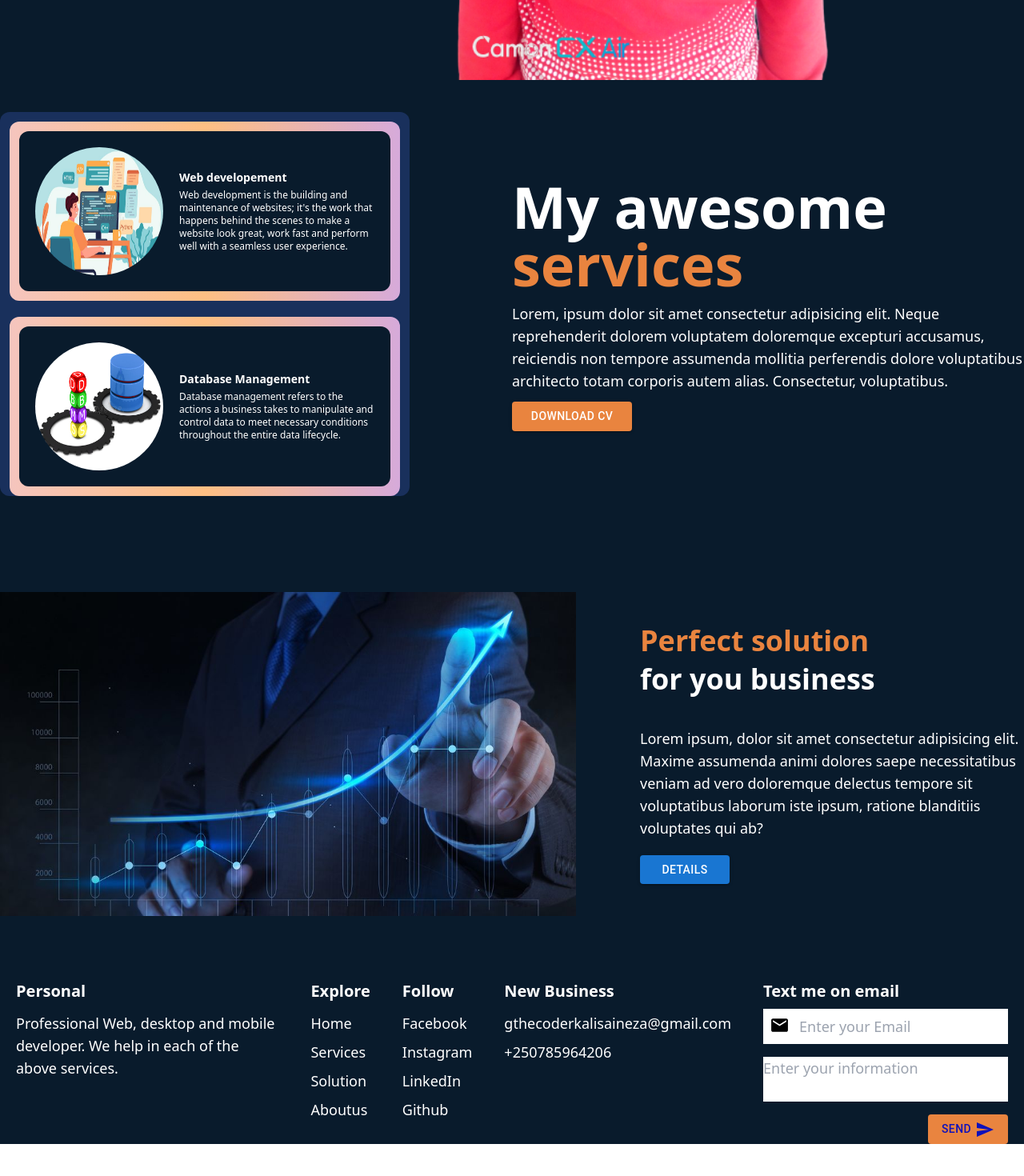
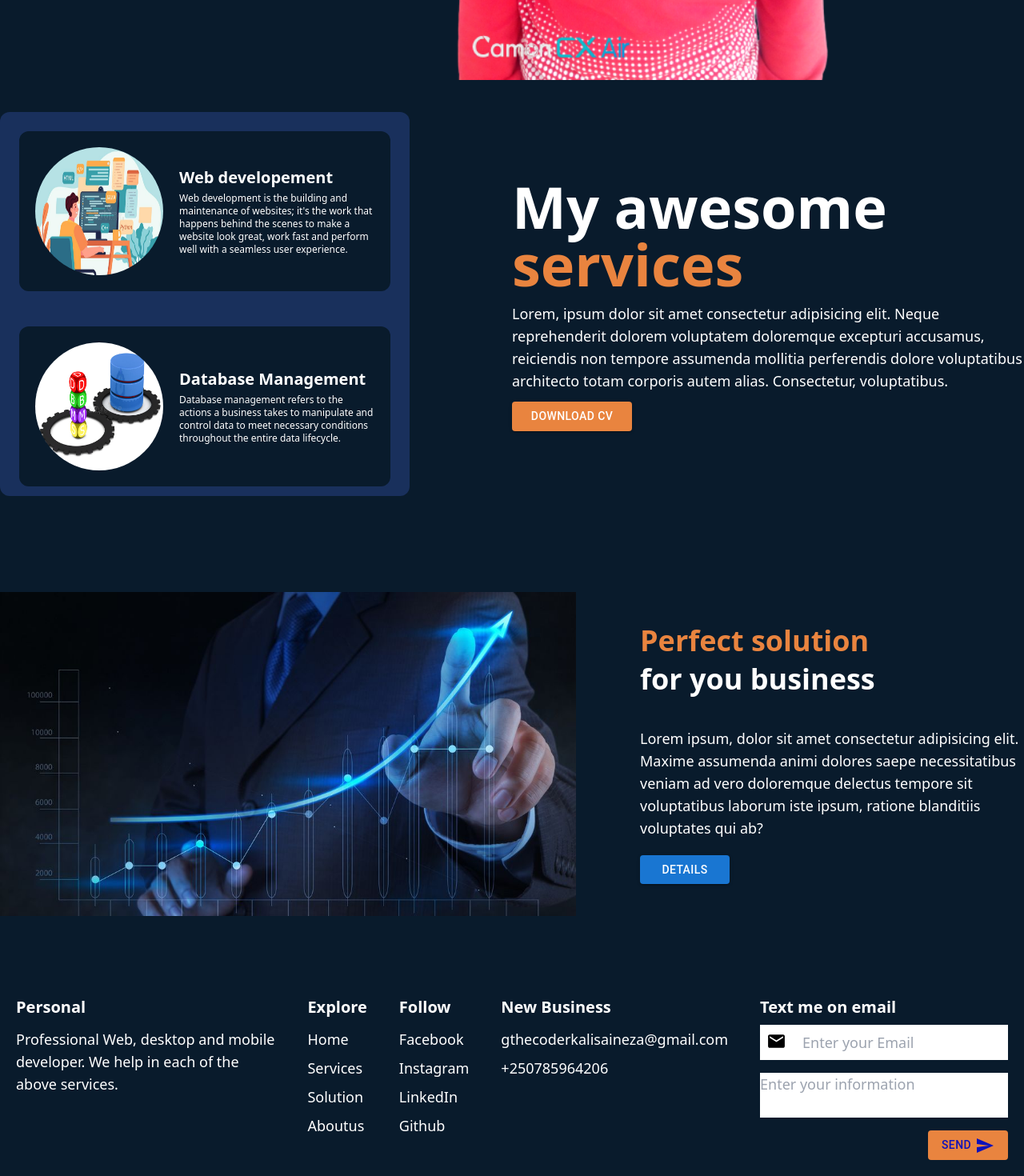
Before and after one commit to the-coder-kalisa/portofolio, a React (Vite) app: page / in a window 1280 px wide. Shown: the part 832-2302 px from the top of the page at 80% size. Before the commit the page ends 2262 px from the top, so only its background shows below. Built offline with nearby package versions, Linux system fonts and the light colour scheme.

Commit message:
finished page

```diff
--- a/src/components/Footer.tsx
+++ b/src/components/Footer.tsx
@@ -9,9 +9,9 @@ function Footer() {
   const { phone, mode } = useSelector<State, State>((state) => state);
   const [font, setFont] = useState<boolean>(true);
   useEffect(() => {
-    if(phone === "tablet" || phone === "phone"){
+    if (phone === "tablet" || phone === "phone") {
       setFont(false);
-    }else{
+    } else {
       setFont(true);
     }
   }, [phone]);
@@ -23,7 +23,7 @@ function Footer() {
   return (
     <div
       id="aboutus"
-      className={`text-white flex px-5 ${
+      className={`text-white py-5 flex justify-between px-5 ${
         mode ? "bg-transparent" : "bg-[#091b2c]"
       } ${transition} ${!font ? "flex-col gap-5" : "gap-10"}`}
     >
@@ -72,10 +72,18 @@ function Footer() {
                 <ChevronRight
                   style={
                     !drops.includes(index)
-                      ? { transitionDuration: "500ms" }
+                      ? {
+                          transitionProperty: "all",
+                          transitionTimingFunction:
+                            "cubic-bezier(0.4, 0, 0.2, 1)",
+                          transitionDuration: "100ms",
+                        }
                       : {
                           transform: "rotate(90deg)",
-                          transitionDuration: "500ms",
+                          transitionProperty: "all",
+                          transitionTimingFunction:
+                            "cubic-bezier(0.4, 0, 0.2, 1)",
+                          transitionDuration: "100ms",
                         }
                   }
                 />
@@ -95,7 +103,7 @@ function Footer() {
           <div
             className={`${
               !mode ? "bg-[#091b2c]" : "bg-white"
-            } ${transition} flex justify-end gap-3 p-2`}
+            } ${transition} flex justify-end w-full gap-5 p-2`}
           >
             <Email
               sx={{ height: 25, width: 25 }}
--- a/src/components/Services.tsx
+++ b/src/components/Services.tsx
@@ -30,7 +30,7 @@ const Services: React.FC = () => {
       } gap-32 py-10 justify-center ${transition}`}
     >
       <div
-        className={`max-h-[30rem] ${font && "max-w-[45rem]"} rounded-xl ${
+        className={`max-h-[30rem] ${font && "max-w-[40rem]"} rounded-xl ${
           mode ? "bg-[#19305c]" : "bg-[#e7f7fb] "
         } ${transition} p-3 flex  flex-col gap-5 overflow-scroll`}
       >
@@ -38,8 +38,8 @@ const Services: React.FC = () => {
           <div
             onClick={() => showDesc(categorie, index)}
             className={`${
-              select !== index ? "hover:" : ""
-            } bg-gradient-to-r from-[#f5c5be] via-[#febf83] to-[#d6aada] p-3 rounded-xl`}
+              select === index && "bg-gradient-to-r from-[#f5c5be] via-[#febf83] to-[#d6aada]"
+            } hover:bg-gradient-to-r from-[#f5c5be] via-[#febf83] to-[#d6aada] p-3 rounded-xl`}
             key={index}
           >
             <div
@@ -53,8 +53,8 @@ const Services: React.FC = () => {
                 className={`w-[10rem] h-[10rem] rounded-full`}
               />
               <div className="flex flex-col gap-1">
-                <h1 className="text-sm font-bold">{type}</h1>
-                <div className="text-xs max-h-20 overflow-hidden overflow-ellipsis">
+                <h1 className="text-xl font-bold">{type}</h1>
+                <div className=" text-xs max-h-20 overflow-hidden overflow-ellipsis">
                   {desc}
                 </div>
               </div>
```
